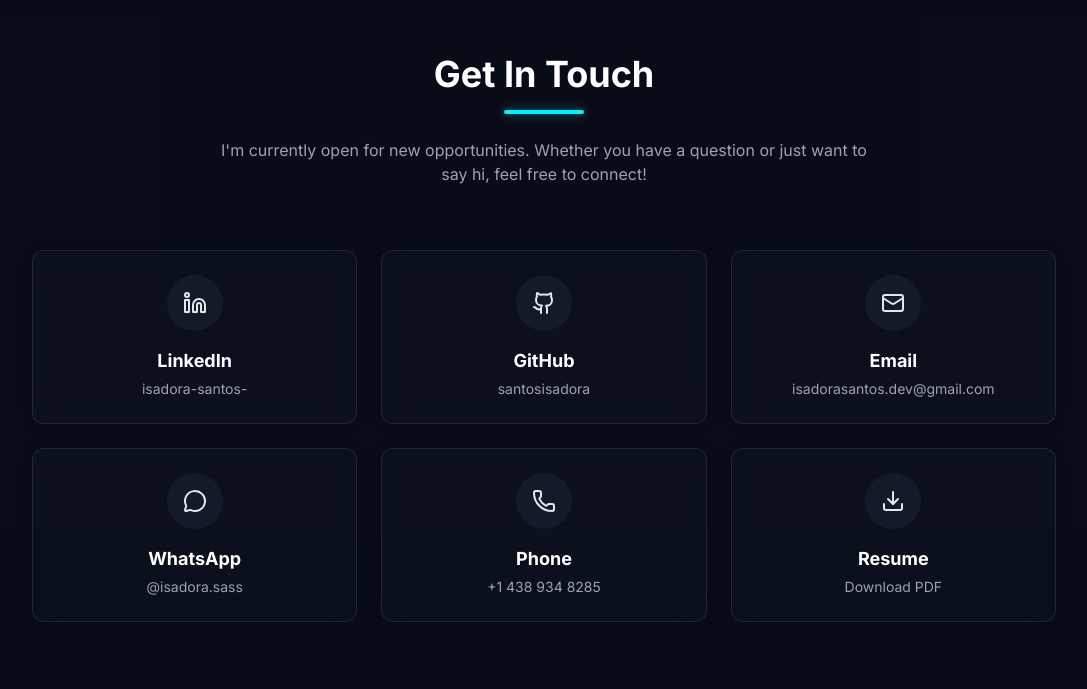
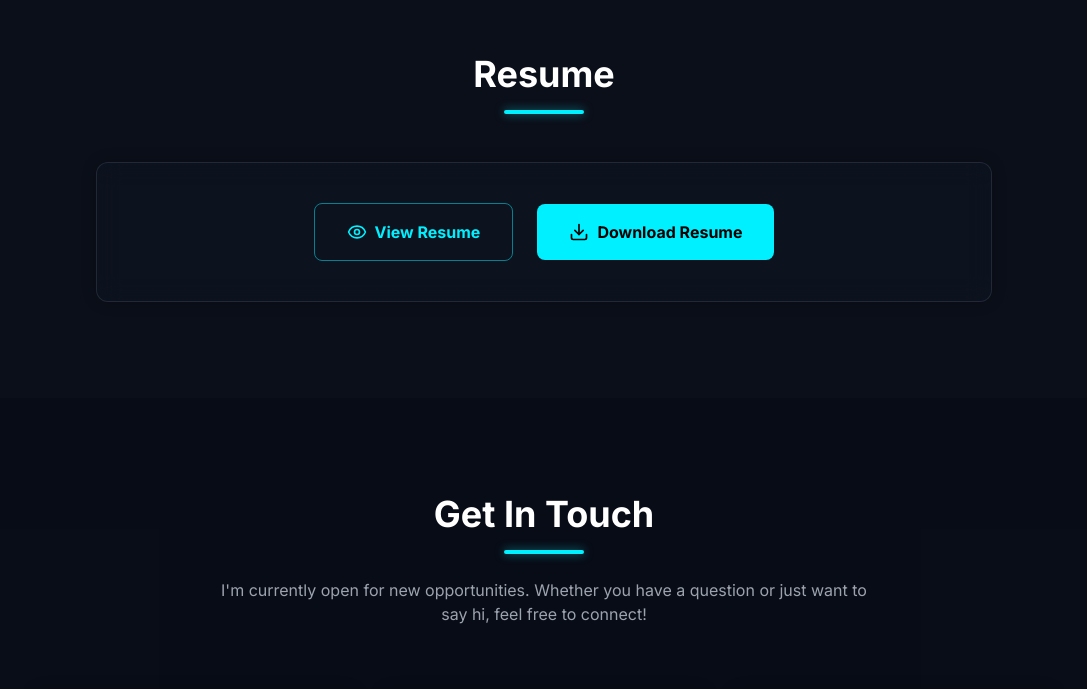
Before and after one commit to santosisadora/myportfolio, a React (Vite) app: page / in a window 1280 px wide. Shown: the part 7346-8035 px from the top of the page, without its empty margins (96-1183 px from the left). Built offline with nearby package versions, Linux system fonts and the light colour scheme.

Commit message:
feat: Add dedicated Resume section with View and Download options

```diff
--- a/src/App.jsx
+++ b/src/App.jsx
@@ -6,6 +6,7 @@
 import Experience from './components/Experience';
 import Certifications from './components/Certifications';
 import Education from './components/Education';
+import ResumeSection from './components/ResumeSection';
 import Contact from './components/Contact';
 import Footer from './components/Footer';
 import NetworkBackground from './components/NetworkBackground';
@@ -23,6 +24,7 @@
         <Certifications />
         <Experience />
         <Education />
+        <ResumeSection />
         <Contact />
       </main>
 
--- a/src/components/Header.jsx
+++ b/src/components/Header.jsx
@@ -55,7 +55,7 @@
           <a href="#contact" className="text-sm font-medium text-gray-300 hover:text-primary transition-colors">
             Contact
           </a>
-          <a href="/Isadora_Santos-AI_MLops_Engineer.pdf" download="Isadora_Santos-AI_MLops_Engineer.pdf" className="text-sm font-medium text-primary hover:text-white transition-colors border border-primary/50 px-4 py-1.5 rounded-full hover:bg-primary/10 ml-2 flex items-center gap-1.5">
+          <a href="#resume" className="text-sm font-medium text-primary hover:text-white transition-colors border border-primary/50 px-4 py-1.5 rounded-full hover:bg-primary/10 ml-2 flex items-center gap-1.5">
             <Download className="w-4 h-4" />
             Resume
           </a>
--- a/src/components/Hero.jsx
+++ b/src/components/Hero.jsx
@@ -66,8 +66,7 @@
             <ArrowRight className="w-5 h-5 group-hover:translate-x-1 transition-transform" />
           </a>
           <a
-            href="/Isadora_Santos-AI_MLops_Engineer.pdf"
-            download="Isadora_Santos-AI_MLops_Engineer.pdf"
+            href="#resume"
             className="flex items-center gap-2 px-8 py-4 bg-transparent border border-primary/50 text-primary font-bold rounded-lg hover:bg-primary/10 transition-all hover:shadow-[0_0_15px_rgba(0,240,255,0.2)] w-full sm:w-auto justify-center"
           >
             <Download className="w-5 h-5" />
--- /dev/null
+++ b/src/components/ResumeSection.jsx
@@ -0,0 +1,50 @@
+import React from 'react';
+import { motion } from 'framer-motion';
+import { Download, Eye } from 'lucide-react';
+
+const ResumeSection = () => {
+  return (
+    <section id="resume" className="py-24 px-6 relative z-10">
+      <div className="max-w-4xl mx-auto text-center">
+        <motion.div
+          initial={{ opacity: 0, y: 20 }}
+          whileInView={{ opacity: 1, y: 0 }}
+          viewport={{ once: true }}
+          transition={{ duration: 0.5 }}
+          className="mb-12"
+        >
+          <h2 className="text-4xl font-bold text-white mb-4">Resume</h2>
+          <div className="w-20 h-1 bg-primary mx-auto rounded-full shadow-[0_0_10px_rgba(0,240,255,0.5)]"></div>
+        </motion.div>
+
+        <motion.div
+          initial={{ opacity: 0, y: 30 }}
+          whileInView={{ opacity: 1, y: 0 }}
+          viewport={{ once: true }}
+          transition={{ duration: 0.5, delay: 0.2 }}
+          className="glass glass-hover rounded-xl p-10 flex flex-col sm:flex-row items-center justify-center gap-6"
+        >
+          <a
+            href="/Isadora_Santos-AI_MLops_Engineer.pdf"
+            target="_blank"
+            rel="noopener noreferrer"
+            className="flex items-center gap-2 px-8 py-4 bg-transparent border border-primary/50 text-primary font-bold rounded-lg hover:bg-primary/10 transition-all hover:shadow-[0_0_15px_rgba(0,240,255,0.2)] w-full sm:w-auto justify-center"
+          >
+            <Eye className="w-5 h-5" />
+            View Resume
+          </a>
+          <a
+            href="/Isadora_Santos-AI_MLops_Engineer.pdf"
+            download="Isadora_Santos-AI_MLops_Engineer.pdf"
+            className="flex items-center gap-2 px-8 py-4 bg-primary text-black font-bold rounded-lg hover:bg-primary/90 transition-all hover:shadow-[0_0_15px_rgba(0,240,255,0.4)] w-full sm:w-auto justify-center"
+          >
+            <Download className="w-5 h-5" />
+            Download Resume
+          </a>
+        </motion.div>
+      </div>
+    </section>
+  );
+};
+
+export default ResumeSection;
```
